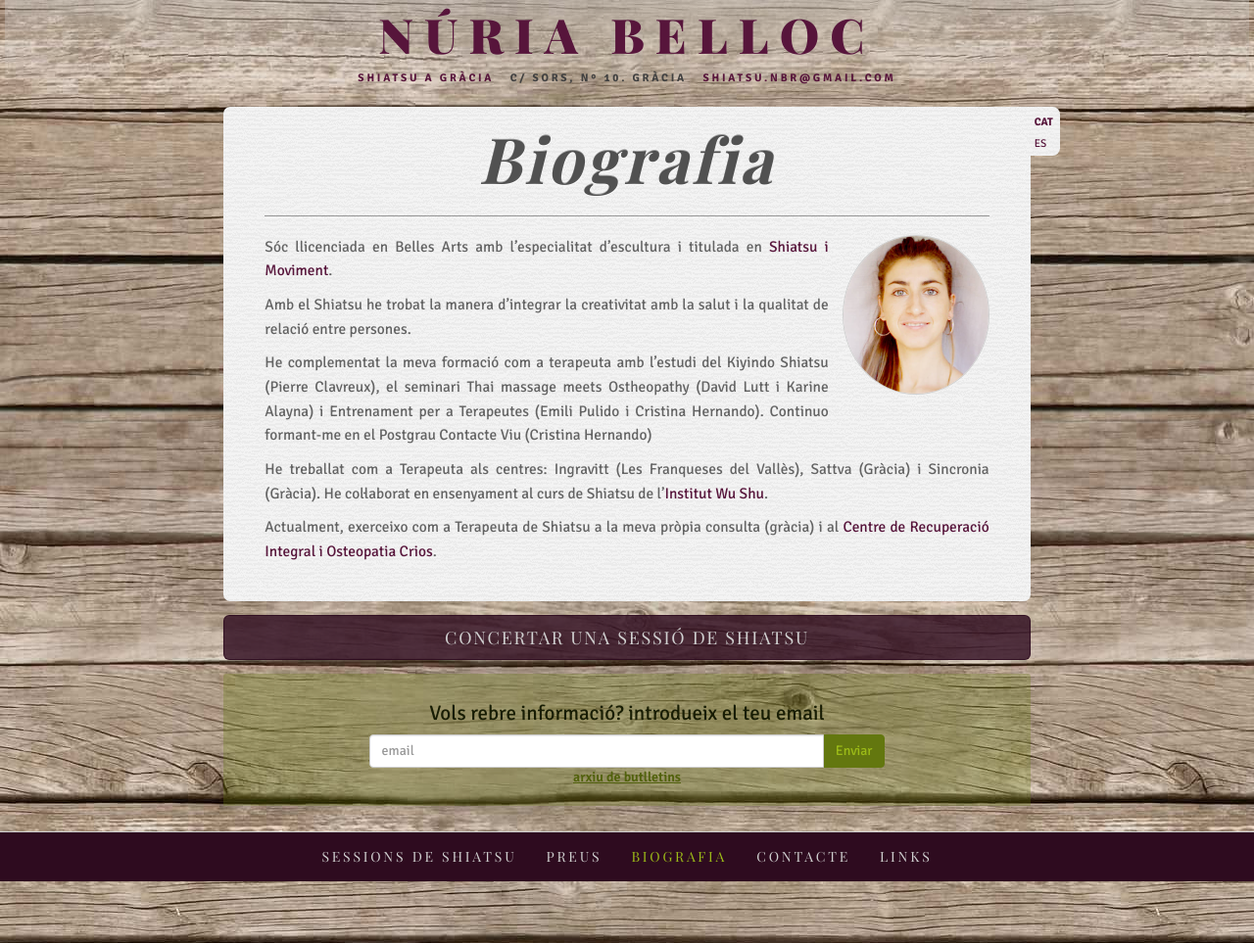
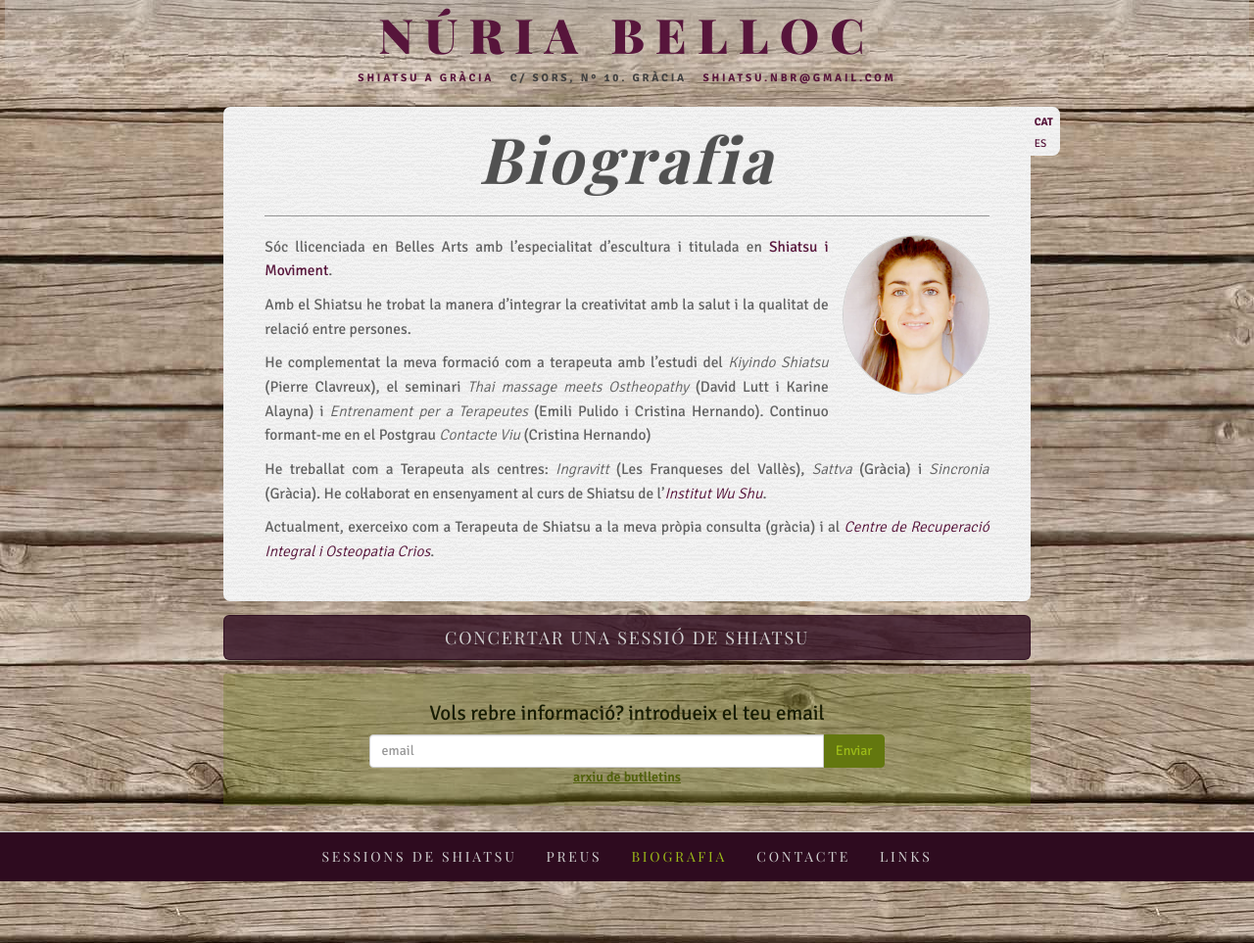
Before and after one commit to agustibr/shiatsu.nuriabelloc.com, a Jekyll site: the page built from cat/3-bio.md, in a window 1280 px wide. Shown: the whole page at 98% size. Built offline with Jekyll 4.4.1, drawn with Linux system fonts in a browser that asks for light colours; some web fonts are replaced.

Commit message:
updated bio (cat)

```diff
--- a/cat/3-bio.md
+++ b/cat/3-bio.md
@@ -12,11 +12,11 @@ Sóc llicenciada en Belles Arts amb l'especialitat d'escultura i titulada en [Sh
 
 Amb el Shiatsu he trobat la manera d'integrar la creativitat amb la salut i la qualitat de relació entre persones.
 
-He complementat la meva formació com a terapeuta amb l'estudi del Kiyindo Shiatsu (Pierre Clavreux), el seminari Thai massage meets Ostheopathy (David Lutt i Karine Alayna) i Entrenament per a Terapeutes (Emili Pulido i Cristina Hernando). Continuo formant-me en el Postgrau Contacte Viu (Cristina Hernando)
+He complementat la meva formació com a terapeuta amb l'estudi del _Kiyindo Shiatsu_ (Pierre Clavreux), el seminari _Thai massage meets Ostheopathy_ (David Lutt i Karine Alayna) i _Entrenament per a Terapeutes_ (Emili Pulido i Cristina Hernando). Continuo formant-me en el Postgrau _Contacte Viu_ (Cristina Hernando)
 
-He treballat com a Terapeuta als centres: Ingravitt (Les Franqueses del Vallès), Sattva (Gràcia) i Sincronia (Gràcia). He col·laborat en ensenyament al curs de Shiatsu de l’[Institut Wu Shu][wushu].
+He treballat com a Terapeuta als centres: _Ingravitt_ (Les Franqueses del Vallès), _Sattva_ (Gràcia) i _Sincronia_ (Gràcia). He col·laborat en ensenyament al curs de Shiatsu de l’_[Institut Wu Shu][wushu]_.
 
-Actualment, exerceixo com a Terapeuta de Shiatsu a la meva pròpia consulta (gràcia) i al [Centre de Recuperació Integral i Osteopatia Crios][crios].
+Actualment, exerceixo com a Terapeuta de Shiatsu a la meva pròpia consulta (gràcia) i al _[Centre de Recuperació Integral i Osteopatia Crios][crios]_.
 
 [crios]: http://www.criosgracia.com
 [wushu]: http://www.institutodewushu.com
```
